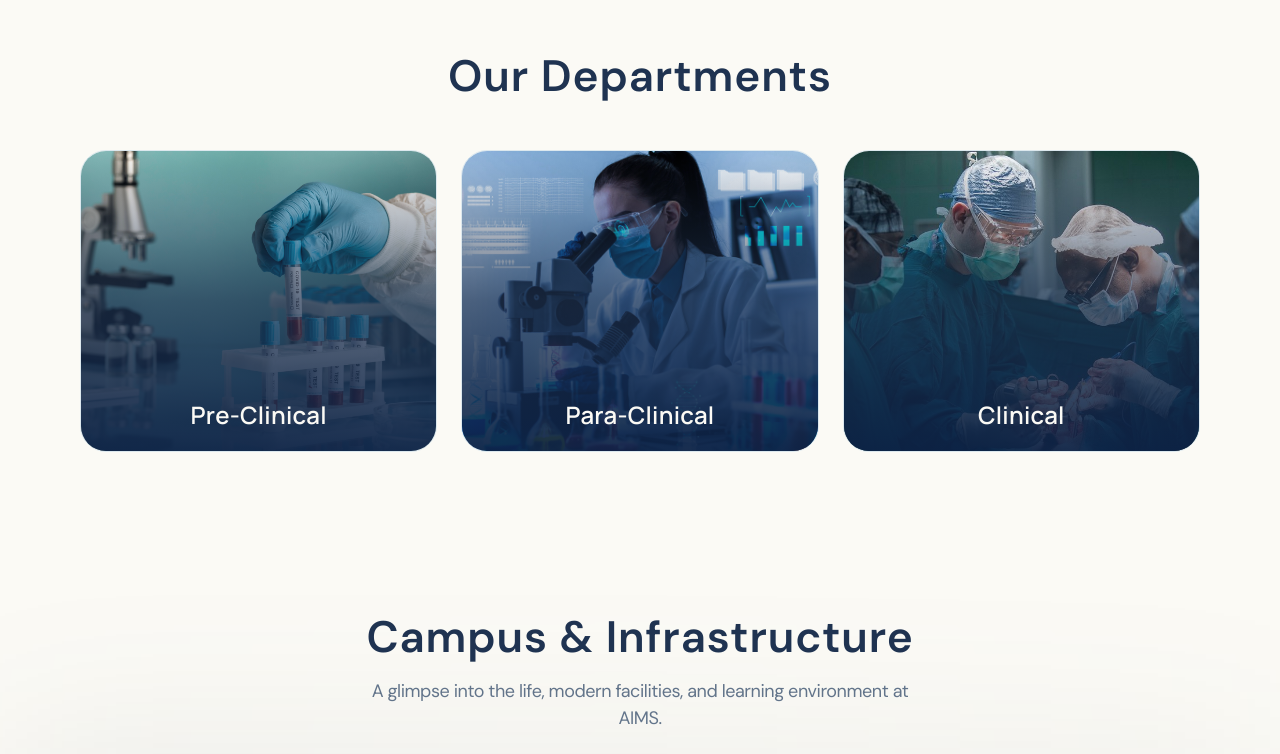
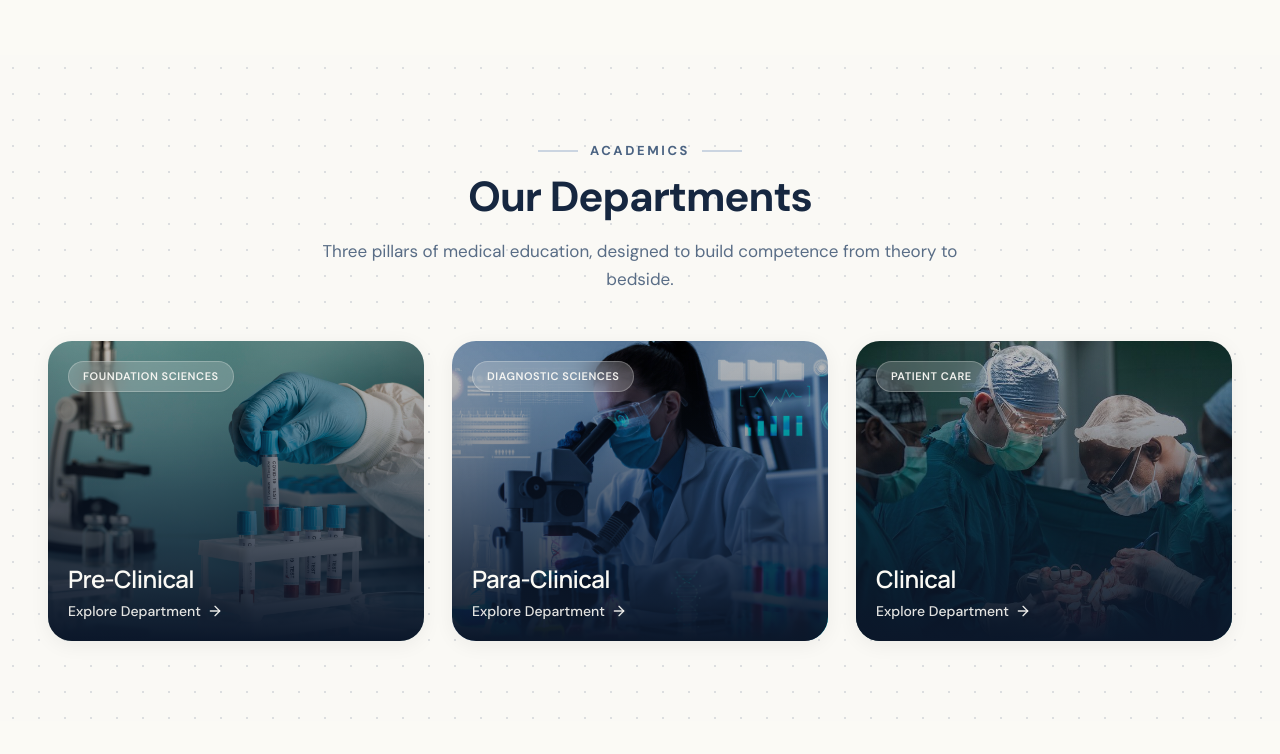
Before and after one commit to lewsishamilton/AIMS, a React (Vite) app: page / in a window 1280 px wide. Shown: the part 1460-2214 px from the top of the page. Built offline with nearby package versions, Linux system fonts and the light colour scheme; a web font is replaced by a local one.

Commit message:
added decorative items

```diff
--- a/src/sections/Home/AboutSection.tsx
+++ b/src/sections/Home/AboutSection.tsx
@@ -139,9 +139,14 @@ export const AboutSection: React.FC = () => {
 
                   {/* Text Column */}
                   <div className="flex flex-col justify-center">
-                    <span className="text-xs font-semibold uppercase tracking-[2px] mb-3 select-none text-dark">
-                      {slide.kicker}
-                    </span>
+                    {/* Kicker with Academics-style lines design */}
+                    <div className="inline-flex items-center gap-3 mb-3.5">
+                      <span className="w-8 sm:w-10 h-[1.5px] bg-[#cbd5e1]" />
+                      <span className="text-xs sm:text-[13px] font-bold tracking-[0.2em] text-[#4b6382] uppercase select-none">
+                        {slide.kicker}
+                      </span>
+                      <span className="w-8 sm:w-10 h-[1.5px] bg-[#cbd5e1]" />
+                    </div>
 
                     <h2 className="font-['Manrope',sans-serif] text-3xl sm:text-4xl lg:text-[44px] font-semibold leading-[1.15] tracking-[0.01em] text-[#1f3351] mb-5">
                       {slide.title}
--- a/src/sections/Home/CampusGallerySection.tsx
+++ b/src/sections/Home/CampusGallerySection.tsx
@@ -15,6 +15,13 @@ export const CampusGallerySection: React.FC = () => {
       {/* Heading placed cleanly above the scroll container */}
       <ContainerStagger className="relative z-20 place-self-center px-6 pt-12 pb-4 text-center">
         <ContainerAnimated>
+          <div className="inline-flex items-center justify-center gap-3 mb-3">
+            <span className="w-8 sm:w-10 h-[1.5px] bg-[#cbd5e1]" />
+            <span className="text-xs sm:text-[13px] font-bold tracking-[0.2em] text-[#4b6382] uppercase">
+              MEDIA GALLERY
+            </span>
+            <span className="w-8 sm:w-10 h-[1.5px] bg-[#cbd5e1]" />
+          </div>
           <h2 className="font-['Manrope',sans-serif] text-3xl sm:text-4xl lg:text-[44px] font-semibold leading-[1.15] tracking-[0.02em] text-[#1f3351]">
             Campus & Infrastructure
           </h2>
--- a/src/sections/Home/DepartmentsSection.tsx
+++ b/src/sections/Home/DepartmentsSection.tsx
@@ -1,48 +1,111 @@
 import { Link } from "react-router-dom";
+import { ArrowRight } from "lucide-react";
 import preclinicalImg from "../../assets/preclinical.jpg";
 import paraclinicalImg from "../../assets/paraclinical.jpg";
 import clinicalImg from "../../assets/clinical.jpg";
 
 const DEPARTMENTS = [
   {
+    tag: "FOUNDATION SCIENCES",
     name: "Pre-Clinical",
+    description: "Foundational medical sciences covering Anatomy, Physiology, and Biochemistry for comprehensive grounding.",
     image: preclinicalImg,
     imageAlt: "Pre-Clinical Department",
   },
   {
+    tag: "DIAGNOSTIC SCIENCES",
     name: "Para-Clinical",
+    description: "Bridging theory with clinical diagnostics through Pathology, Microbiology, and Pharmacology.",
     image: paraclinicalImg,
     imageAlt: "Para-Clinical Department",
   },
-  { name: "Clinical", image: clinicalImg, imageAlt: "Clinical Department" },
+  {
+    tag: "PATIENT CARE",
+    name: "Clinical",
+    description: "Comprehensive patient care and bedside clinical training across Medicine, Surgery, and allied specialties.",
+    image: clinicalImg,
+    imageAlt: "Clinical Department",
+  },
 ];
 
 const DepartmentsSection = () => {
   return (
-    <section className="relative pb-20 lg:pb-28 pt-0 lg:pt-0 bg-white overflow-hidden tracking-[0.015em]">
-      <div className="relative z-10 w-full max-w-[1340px] mx-auto px-4 sm:px-14 lg:px-20">
-        <div className="text-center mb-12">
-          <h2 className="font-['Manrope',sans-serif] text-3xl sm:text-4xl lg:text-[44px] font-semibold leading-[1.15] tracking-[0.02em] text-[#1f3351]">
+    <section className="relative py-14 sm:py-16 lg:py-20 bg-[#FAF9F5] overflow-hidden">
+      {/* Subtle Dot Grid Background */}
+      <div
+        className="absolute inset-0 pointer-events-none opacity-20"
+        style={{
+          backgroundImage: `radial-gradient(#64748b 1px, transparent 1px)`,
+          backgroundSize: "26px 26px",
+        }}
+      />
+
+      <div className="relative z-10 w-full max-w-[1280px] mx-auto px-4 sm:px-8 lg:px-12">
+        {/* Section Header */}
+        <div className="text-center max-w-2xl mx-auto mb-10 sm:mb-12">
+          <div className="inline-flex items-center justify-center gap-3 mb-3">
+            <span className="w-8 sm:w-10 h-[1.5px] bg-[#cbd5e1]" />
+            <span className="text-xs sm:text-[13px] font-bold tracking-[0.2em] text-[#4b6382] uppercase">
+              ACADEMICS
+            </span>
+            <span className="w-8 sm:w-10 h-[1.5px] bg-[#cbd5e1]" />
+          </div>
+
+          <h2 className="font-['Manrope',sans-serif] text-3xl sm:text-4xl lg:text-[42px] font-bold leading-tight tracking-tight text-[#162740] mb-3.5">
             Our Departments
           </h2>
+
+          <p className="text-[#596d86] text-base sm:text-[17px] leading-relaxed font-normal">
+            Three pillars of medical education, designed to build competence from theory to bedside.
+          </p>
         </div>
 
-        <div className="grid grid-cols-1 md:grid-cols-3 gap-6">
+        {/* Department Cards Grid */}
+        <div className="grid grid-cols-1 md:grid-cols-3 gap-6 lg:gap-7">
           {DEPARTMENTS.map((dept) => (
             <Link
               to={`/departments?category=${encodeURIComponent(dept.name)}`}
               key={dept.name}
-              className="relative overflow-hidden rounded-[26px] border border-[#dce8ee] group cursor-pointer block"
+              className="group relative h-[250px] sm:h-[275px] lg:h-[300px] rounded-[24px] overflow-hidden shadow-[0_4px_20px_rgba(0,0,0,0.06)] hover:shadow-[0_14px_32px_rgba(15,23,42,0.18)] hover:-translate-y-1.5 transition-all duration-500 block"
             >
+              {/* Background Image with hover upward float and subtle zoom */}
+              <div className="w-full h-full overflow-hidden">
                 <img
                   src={dept.image}
                   alt={dept.imageAlt}
-                className="w-full h-[220px] lg:h-[300px] object-cover transition-transform duration-500 group-hover:scale-105"
+                  className="w-full h-full object-cover transition-transform duration-500 ease-out group-hover:scale-105 group-hover:-translate-y-2"
                 />
-              <div className="absolute inset-0 bg-gradient-to-t from-[#0d2346]/95 via-[#1f3351]/70 to-transparent" />
-              <h3 className="absolute bottom-5 inset-x-0 text-center font-['Manrope',sans-serif] text-2xl font-semibold text-white">
+              </div>
+
+              {/* Gradient Overlays */}
+              <div className="absolute inset-0 bg-gradient-to-t from-[#0b172a] via-[#0b172a]/60 to-transparent group-hover:from-[#0b172a] group-hover:via-[#0b172a]/75 transition-all duration-300" />
+              <div className="absolute inset-0 bg-gradient-to-b from-black/25 via-transparent to-transparent" />
+
+              {/* Top Tag / Category Pill */}
+              <div className="absolute top-4 left-4 sm:top-5 sm:left-5 z-10">
+                <span className="inline-flex items-center px-3 py-1 sm:px-3.5 sm:py-1.5 rounded-full text-[10px] sm:text-[11px] font-semibold tracking-wider text-white/95 uppercase bg-white/20 backdrop-blur-md border border-white/25 shadow-xs">
+                  {dept.tag}
+                </span>
+              </div>
+
+              {/* Bottom Content */}
+              <div className="absolute bottom-5 left-5 right-5 z-10 flex flex-col items-start transition-all duration-300">
+                {/* Heading shifts slightly upward on hover */}
+                <h3 className="font-['Manrope',sans-serif] text-xl sm:text-2xl font-bold text-white mb-1.5 tracking-tight transition-transform duration-300 ease-out group-hover:-translate-y-1">
                   {dept.name}
                 </h3>
+
+                {/* 2-line Brief Description reveals on hover */}
+                <p className="text-white/85 text-xs sm:text-[13px] leading-snug line-clamp-2 max-h-0 opacity-0 -translate-y-1 group-hover:max-h-16 group-hover:opacity-100 group-hover:translate-y-0 group-hover:mb-2 transition-all duration-300 ease-out overflow-hidden pointer-events-none">
+                  {dept.description}
+                </p>
+
+                {/* Explore Link */}
+                <div className="inline-flex items-center gap-1.5 text-xs sm:text-sm font-medium text-white/90 group-hover:text-white transition-all duration-300 ease-out group-hover:-translate-y-0.5">
+                  <span>Explore Department</span>
+                  <ArrowRight className="w-3.5 h-3.5 sm:w-4 sm:h-4 transition-transform duration-300 ease-out group-hover:translate-x-1.5" />
+                </div>
+              </div>
             </Link>
           ))}
         </div>
--- a/src/sections/Home/PatientsSpeaksSection.tsx
+++ b/src/sections/Home/PatientsSpeaksSection.tsx
@@ -123,6 +123,13 @@ export const PatientsSpeaksSection: React.FC = () => {
 
       {/* Section Header */}
       <div className="relative z-10 w-full max-w-[1340px] mx-auto px-4 sm:px-14 lg:px-20 text-center mb-10 sm:mb-12">
+        <div className="inline-flex items-center justify-center gap-3 mb-3">
+          <span className="w-8 sm:w-10 h-[1.5px] bg-[#cbd5e1]" />
+          <span className="text-xs sm:text-[13px] font-bold tracking-[0.2em] text-[#4b6382] uppercase">
+            TESTIMONIALS
+          </span>
+          <span className="w-8 sm:w-10 h-[1.5px] bg-[#cbd5e1]" />
+        </div>
         <h2 className="font-['Manrope',sans-serif] text-3xl sm:text-4xl lg:text-[44px] font-semibold leading-[1.15] tracking-[0.02em] text-[#1f3351]">
           Patients Speaks
         </h2>
```
Also changed, not shown: 1 other file (tests, documents, lock files or other folders). Lines whose indentation alone changed are shown as unchanged.
